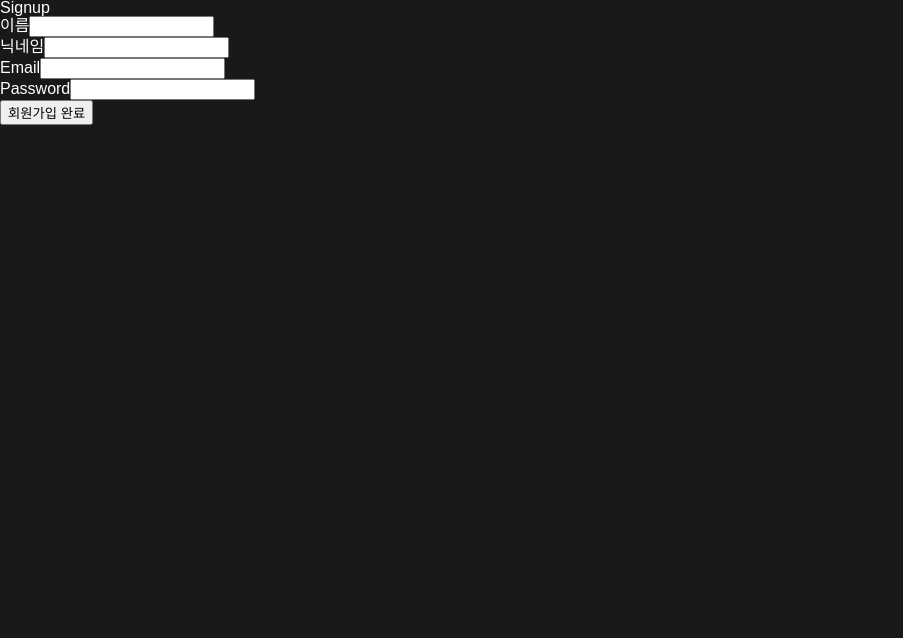
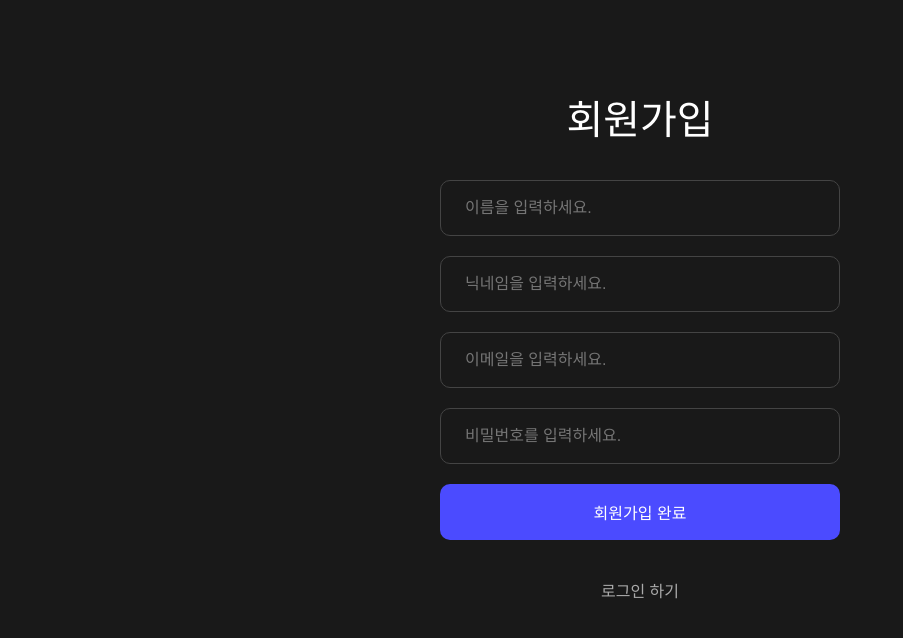
Before and after one commit to jangjihoon96/jistagram, a React (Vite) app: page /#/signup in a window 1280 px wide. Shown: the top 638 px of the page, without its empty margins (0-903 px from the left). Built offline with nearby package versions, Linux system fonts and the light colour scheme; no server answers; a web font is replaced by a local one.

Commit message:
feat: 회원가입 페이지 제작
- 스타일링 및 마크업 완료

```diff
--- a/src/pages/Signup.jsx
+++ b/src/pages/Signup.jsx
@@ -1,8 +1,14 @@
+import styled from 'styled-components/macro';
 import { Link, useNavigate } from 'react-router-dom';
 import { getAuth, createUserWithEmailAndPassword } from 'firebase/auth';
 import { useEffect, useRef, useState } from 'react';
 import { useCreateAuthUser } from '@/@service/firestore';
 import { useAuthState, useSignUp } from '@/@service/auth';
+import { SignInput } from '@/components/Input/SignInput';
+import { SignSubmitButton } from '@/components/Button/SignSubmitButton';
+import { SignContainer } from '@/components/Container/SignContainer';
+import { FormContainer } from '@/components/Container/FormContainer';
+import { HeadingOne } from '@/components/Heading/HeadingOne';
 
 const initialFormState = {
   name: '',
@@ -42,35 +48,59 @@ export const Signup = () => {
   };
 
   return (
-    <div>
-      <h2>Signup</h2>
-      <form>
-        <label htmlFor="userName">이름</label>
-        <input type="text" id="userName" name={'name'} onChange={handleChangeInput} required />
-        <br />
-        <label htmlFor="userNickname">닉네임</label>
-        <input
-          type="text"
-          id="userNickname"
+    <SignContainer>
+      <HeadingOne>회원가입</HeadingOne>
+      <FormContainer>
+        <SignInput
+          type={'text'}
+          htmlFor={'userName'}
+          name={'name'}
+          placeholder={'이름을 입력하세요.'}
+          onChange={handleChangeInput}
+        />
+        <SignInput
+          type={'text'}
+          htmlFor={'userNickname'}
           name={'nickname'}
+          placeholder={'닉네임을 입력하세요.'}
           onChange={handleChangeInput}
-          required
         />
-        <br />
-        <label htmlFor="userEmail">Email</label>
-        <input type="email" id="userEmail" name={'email'} onChange={handleChangeInput} required />
-        <br />
-        <label htmlFor="userPassword">Password</label>
-        <input
-          type="password"
-          id="userPassword"
+        <SignInput
+          type={'email'}
+          htmlFor={'userEmail'}
+          name={'email'}
+          placeholder={'이메일을 입력하세요.'}
+          onChange={handleChangeInput}
+        />
+        <SignInput
+          type={'password'}
+          htmlFor={'userPassword'}
           name={'password'}
+          placeholder={'비밀번호를 입력하세요.'}
           onChange={handleChangeInput}
-          required
         />
-        <br />
-        <button onClick={handleSubmit}>회원가입 완료</button>
-      </form>
-    </div>
+        <SignSubmitButton type={'button'} onClick={handleSubmit}>
+          회원가입 완료
+        </SignSubmitButton>
+      </FormContainer>
+      <StyledMoveLogin>
+        <Link to="/login">로그인 하기</Link>
+      </StyledMoveLogin>
+    </SignContainer>
   );
 };
+
+const StyledMoveLogin = styled.div`
+  margin-top: 2.5rem;
+  text-align: center;
+  a {
+    display: inline-block;
+    height: 1.5rem;
+    line-height: 1.5rem;
+    padding: 0 2rem;
+    color: #aaaaaa;
+  }
+  a:hover {
+    color: #ffffff;
+  }
+`;
```
